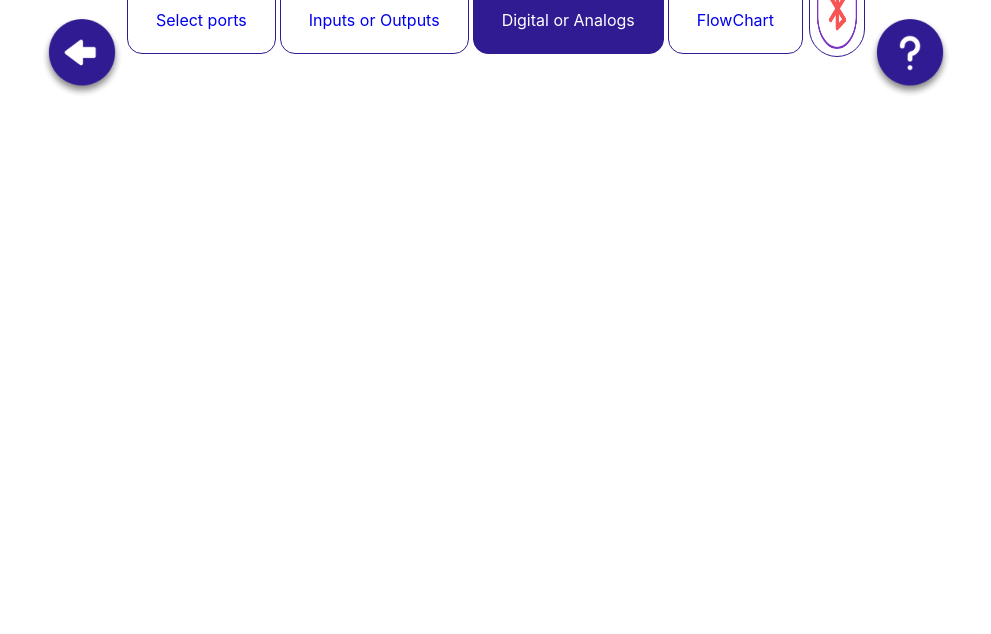
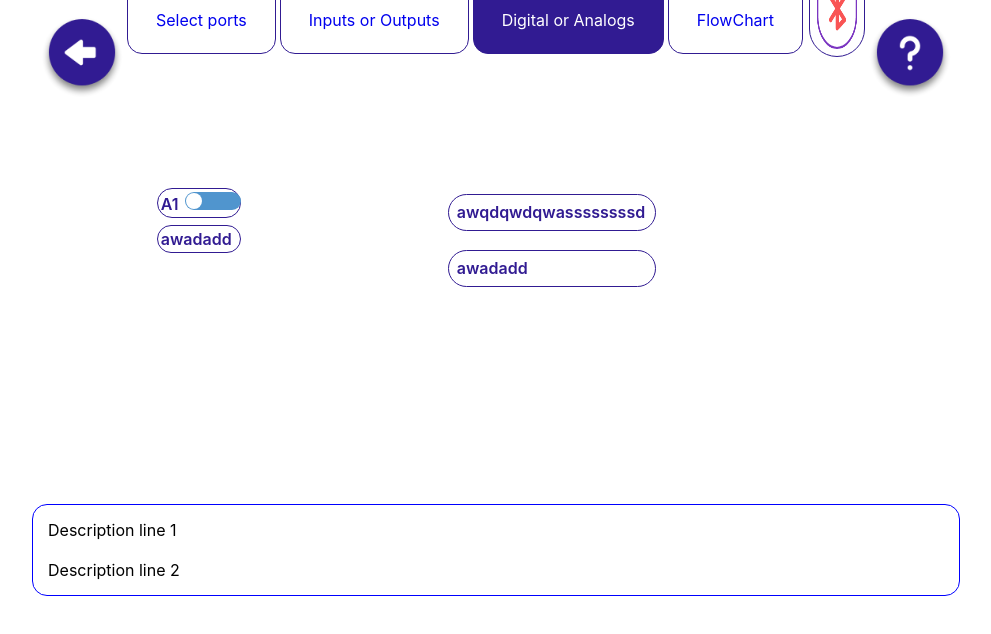
Before and after one commit to apurvsingla/flowchart, a React (Create React App) app: page /digital-analog in a window 1280 px wide. Shown: the top 634 px of the page, without its empty margins (144-1135 px from the left). Built offline with nearby package versions, Linux system fonts and the light colour scheme.

Commit message:
front page logic change

```diff
--- a/src/App.js
+++ b/src/App.js
@@ -4,9 +4,11 @@ import {
   Route,
   // Redirect
 } from 'react-router-dom';
+
 import Input from './Pages/InputOutput/Input';
+import Ports from './Pages/Ports/Port';
+import Digital from './Pages/Digital/Digital';
 
-import Ports from './Pages/Ports/Port';
 import Header from './Components/Header/Header';
 import './App.css';
 class App extends Component {
@@ -17,6 +19,8 @@ class App extends Component {
         <Switch>
           <Route exact path="/" component={Ports} />
           <Route exact path="/input-output" component={Input} />
+          <Route exact path="/input-output" component={Input} />
+          <Route exact path="/digital-analog" component={Digital} />
         </Switch>
       </div>
     );
--- a/src/Components/BottomContainer/BottomContainer.jsx
+++ b/src/Components/BottomContainer/BottomContainer.jsx
@@ -1,12 +1,14 @@
 import React from 'react'
-import {Container} from './BottomContainer.styles';
+import {Container, Main} from './BottomContainer.styles';
 
 export default function BottomContainer() {
     return (
+        <Main>
         <Container>
             <p>Description line 1</p>
                 <br/>
             <p>Description line 2</p>
         </Container>
+        </Main>
     )
 }
--- a/src/Components/BottomContainer/BottomContainer.styles.jsx
+++ b/src/Components/BottomContainer/BottomContainer.styles.jsx
@@ -1,17 +1,19 @@
 import styled from 'styled-components';
+
+export const Main = styled.div`
+    display: flex;
+    justify-content: center;
+`;
 
 export const Container = styled.div`
     border: 1px solid blue;
     border-radius: 15px;
     padding: 15px;
     width: 70%;
-    margin-left: 15%;
     @media (max-width: 724px) {
-            margin-top: 5px;
-
+        margin-top: 5px;
     }
-    @media (max-width: 320px){
-        width: 90%;
-        margin-left: 3%;
+    @media (max-width: 400px) {
+       width: 85%;
     }
 `;
--- /dev/null
+++ b/src/Components/DigitalAnalog/DigitalAnalog.js
@@ -0,0 +1,32 @@
+import React, { Component } from 'react';
+import {Main, InnerDiv, Container, BorderDiv} from './DigitalAnalog.styles';
+import BottomContainer from '../BottomContainer/BottomContainer';
+import SwitchButton from '../SwitchButton/SwitchButton';
+class DigitalAnalog extends Component {
+    render() {
+        return (<>
+            <Main>
+                <InnerDiv>
+                    <Container>
+                        <BorderDiv>
+                            <label>A1</label>
+                            <SwitchButton />
+                            <span></span>
+                        </BorderDiv>
+                        <BorderDiv>awadadd</BorderDiv>
+                    </Container>
+                    <Container>
+                        <BorderDiv>awqdqwdqwassssssssd</BorderDiv>
+                        <BorderDiv>awadadd</BorderDiv>
+                    </Container>
+                    <div></div>
+                </InnerDiv>
+            </Main>
+            <br/>
+            <BottomContainer />
+            </>
+        );
+    }
+}
+
+export default DigitalAnalog;
--- /dev/null
+++ b/src/Components/DigitalAnalog/DigitalAnalog.styles.jsx
@@ -0,0 +1,39 @@
+import styled from 'styled-components';
+
+export const Main = styled.div`
+    display: flex;
+    justify-content: center;
+    width: 100%;
+    box-sizing: border-box;
+`;
+
+export const InnerDiv = styled.div`
+    display:flex;
+
+    width: 70%;
+    height: 300px;
+    justify-content: space-around;
+
+    @media (max-width: 600px){
+        width: 90%;
+    }
+    @media (max-width: 400px){
+        width: 100%;
+    }
+`;
+
+export const Container = styled.div`
+    display: flex;
+    flex-direction: column;
+`;
+
+export const BorderDiv = styled.div`
+    border: 1px solid #311b92;
+    padding: 4%;
+    border-radius: 20px;
+    margin: 5%;
+    background-color: white;
+    color: #311b92;
+    font-weight: 600;
+    width: 100%;
+`;
--- /dev/null
+++ b/src/Pages/Digital/Digital.js
@@ -0,0 +1,11 @@
+import React, { Component } from 'react';
+import DigitalAnalog from '../../Components/DigitalAnalog/DigitalAnalog';
+class Digital extends Component {
+    render() {
+        return (
+            <DigitalAnalog />
+        );
+    }
+}
+
+export default Digital;
```
Also changed, not shown: src/Components/Port/Port.jsx (+82 -38 lines).
